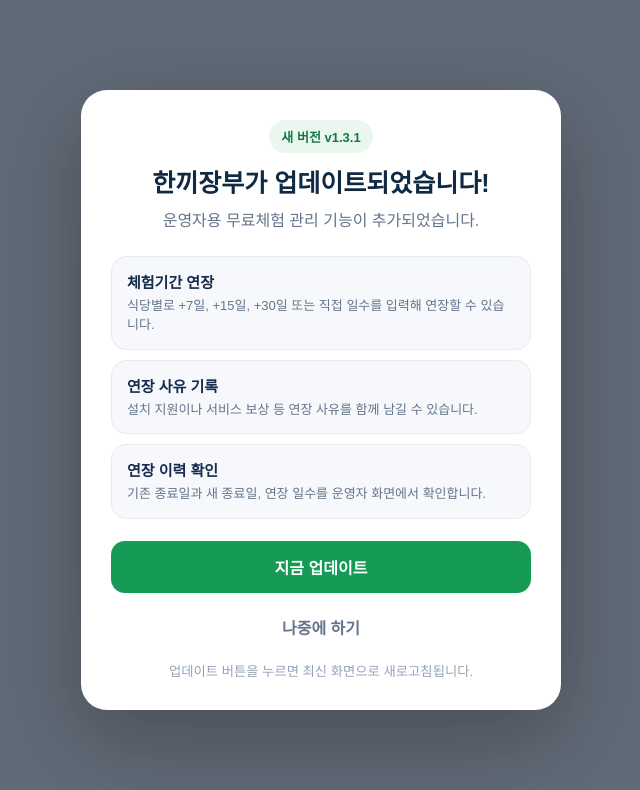
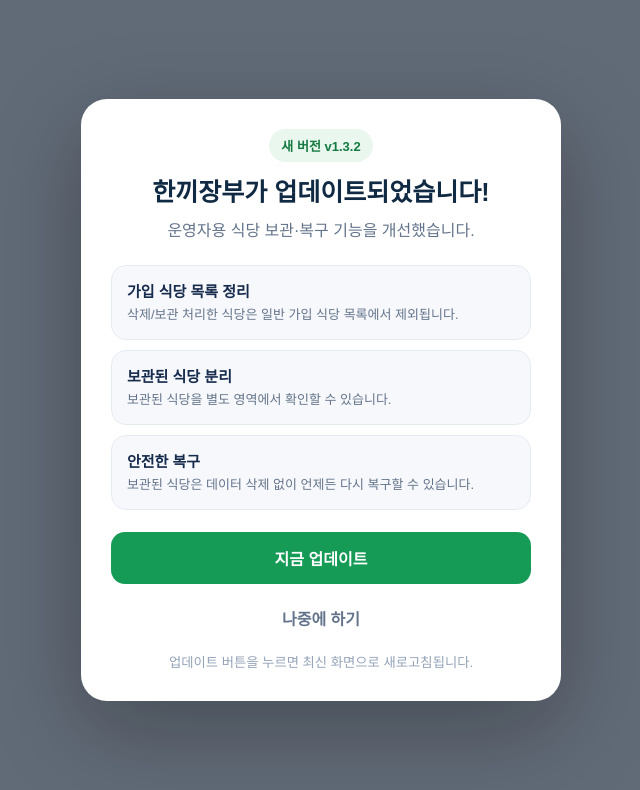
Before and after one commit to profile2018/hankki-jangbu, a Next.js app: page / in a window 1280 px wide. Shown: the top 790 px of the page, without its empty margins (319-959 px from the left). Built offline with nearby package versions, Linux system fonts and the light colour scheme; no server answers.

Commit message:
Bump update notice for archive recovery

```diff
--- a/app/UpdateNotice.js
+++ b/app/UpdateNotice.js
@@ -2,7 +2,7 @@
 
 import { useEffect, useState } from "react";
 
-const VERSION = "1.3.1";
+const VERSION = "1.3.2";
 const STORAGE_KEY = "hankki-jangbu-version";
 
 export default function UpdateNotice() {
@@ -16,9 +16,7 @@ export default function UpdateNotice() {
   }, []);
 
   function applyUpdate() {
-    try {
-      localStorage.setItem(STORAGE_KEY, VERSION);
-    } catch {}
+    try { localStorage.setItem(STORAGE_KEY, VERSION); } catch {}
     const url = new URL(window.location.href);
     url.searchParams.set("_appv", VERSION);
     url.searchParams.set("_refresh", String(Date.now()));
@@ -33,11 +31,11 @@ export default function UpdateNotice() {
       <section className="update-card">
         <div className="update-badge">새 버전 v{VERSION}</div>
         <h2 id="update-title">한끼장부가 업데이트되었습니다!</h2>
-        <p className="update-lead">운영자용 무료체험 관리 기능이 추가되었습니다.</p>
+        <p className="update-lead">운영자용 식당 보관·복구 기능을 개선했습니다.</p>
         <div className="update-items">
-          <div><strong>체험기간 연장</strong><span>식당별로 +7일, +15일, +30일 또는 직접 일수를 입력해 연장할 수 있습니다.</span></div>
-          <div><strong>연장 사유 기록</strong><span>설치 지원이나 서비스 보상 등 연장 사유를 함께 남길 수 있습니다.</span></div>
-          <div><strong>연장 이력 확인</strong><span>기존 종료일과 새 종료일, 연장 일수를 운영자 화면에서 확인합니다.</span></div>
+          <div><strong>가입 식당 목록 정리</strong><span>삭제/보관 처리한 식당은 일반 가입 식당 목록에서 제외됩니다.</span></div>
+          <div><strong>보관된 식당 분리</strong><span>보관된 식당을 별도 영역에서 확인할 수 있습니다.</span></div>
+          <div><strong>안전한 복구</strong><span>보관된 식당은 데이터 삭제 없이 언제든 다시 복구할 수 있습니다.</span></div>
         </div>
         <button type="button" className="update-now" onClick={applyUpdate}>지금 업데이트</button>
         <button type="button" className="update-later" onClick={later}>나중에 하기</button>
```
